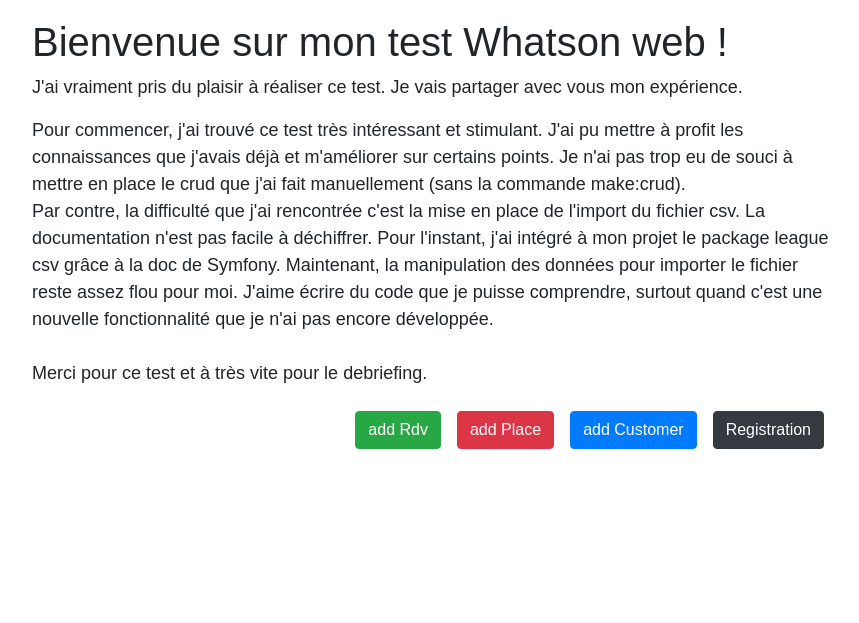
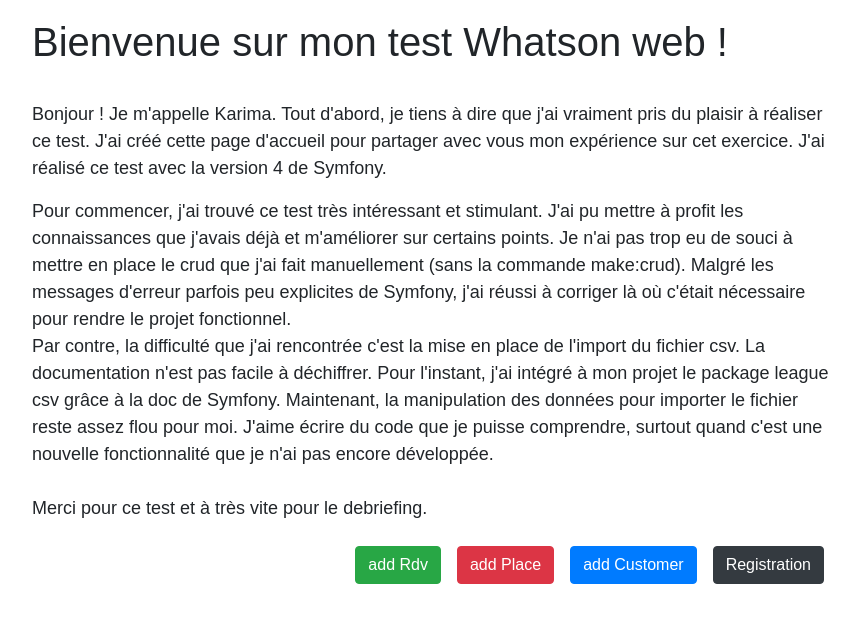
Before and after one commit to kariima/whatson_web, a Symfony app: template templates/index.html.twig in a window 1280 px wide. Shown: the top 623 px of the page, without its empty margins (208-1067 px from the left). Run offline with Twig, Linux system fonts and the light colour scheme; the template is opened without the code that fills it, so the values that code supplies are empty; some libraries are stand-ins or nearby versions.

Commit message:
Modif page d'accueil

```diff
--- a/templates/index.html.twig
+++ b/templates/index.html.twig
@@ -9,15 +9,19 @@
 </style>
 
 <div class="example-wrapper">
-    <h1>Bienvenue sur mon test Whatson web !</h1>
+    <h1>Bienvenue sur mon test Whatson web !</h1></br>
 
-
-    <p>J'ai vraiment pris du plaisir à réaliser ce test. Je vais partager avec vous mon expérience.</p>
+    <p>Bonjour ! Je m'appelle Karima.
+    Tout d'abord, je tiens à dire que j'ai vraiment pris du plaisir à réaliser ce test.
+    J'ai créé cette page d'accueil pour partager avec vous mon expérience sur cet exercice.
+    J'ai réalisé ce test avec la version 4 de Symfony.
+    </p>
 
     <p>Pour commencer, j'ai trouvé ce test très intéressant et stimulant.
     J'ai pu mettre à profit les connaissances que j'avais déjà et m'améliorer sur certains points.
     Je n'ai pas trop eu de souci à mettre en place le crud que j'ai fait manuellement
-    (sans la commande make:crud). </br>
+    (sans la commande make:crud). Malgré les messages d'erreur parfois peu explicites de Symfony, j'ai réussi à
+    corriger là où c'était nécessaire pour rendre le projet fonctionnel.</br>
     Par contre, la difficulté que j'ai rencontrée c'est la mise en place de l'import du fichier csv.
     La documentation n'est pas facile à déchiffrer.
     Pour l'instant, j'ai intégré à mon projet le package league csv
```
